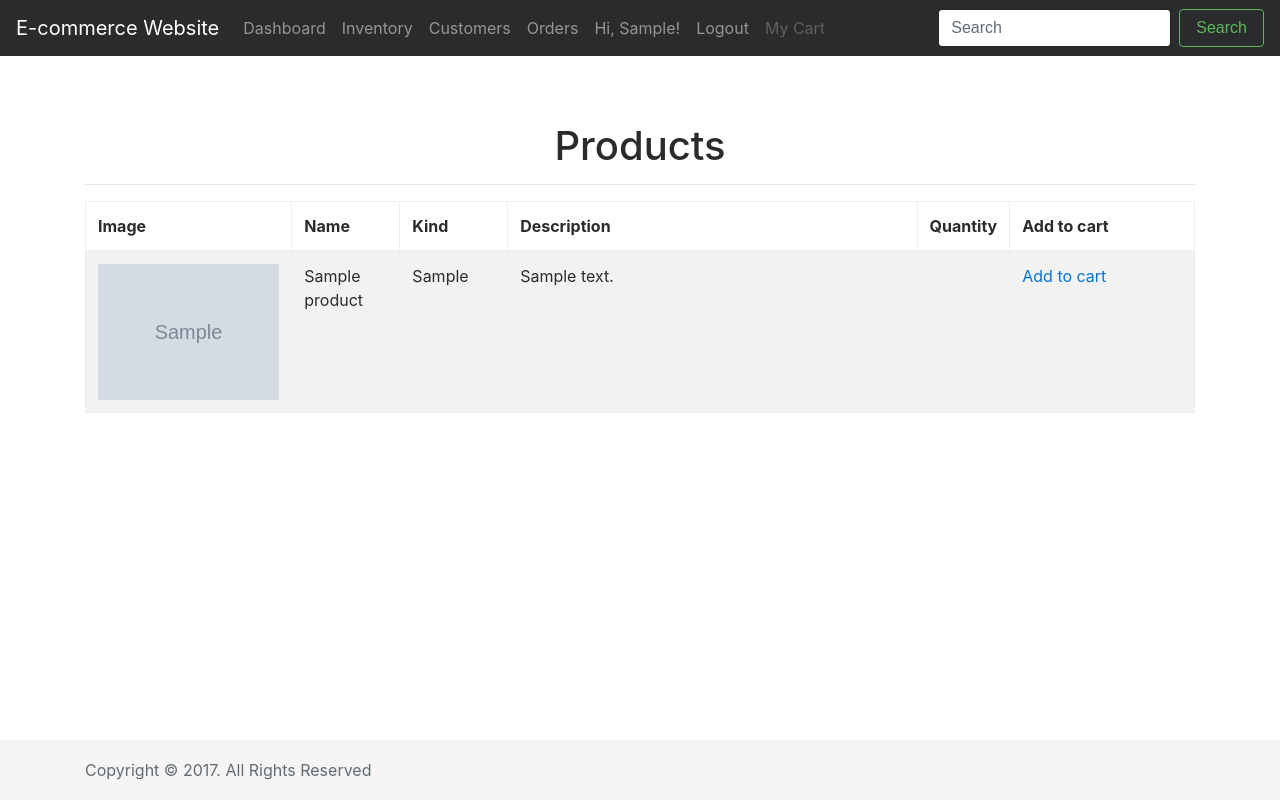
After one commit to velislavgerov/tech-shop, a Flask app: page /shop in a window 1280 px wide. The commit adds this page. Run offline with Flask 2, Linux system fonts and the light colour scheme; a user stored in the database is signed in; tables that the repository leaves empty hold one stand-in row (values such as "Sample post"); grey boxes marked "Sample" are stand-in pictures; parts of the project's set-up code (start-up, migrations or seed data) failed here and were passed over; some libraries are stand-ins or nearby versions.

Commit message:
Products now displayed on user's homepage

```diff
--- a/app/auth/views.py
+++ b/app/auth/views.py
@@ -50,7 +50,7 @@ def login():
             if user.is_admin:
                 return redirect(url_for('home.admin_dashboard'))
             else:
-                return redirect(url_for('home.dashboard'))
+                return redirect(url_for('home.shop'))
 
         # when login details are incorrect
         else:
--- a/app/home/views.py
+++ b/app/home/views.py
@@ -1,5 +1,7 @@
 from flask import abort, render_template
 from flask_login import current_user, login_required
+
+from ..models import Product
 
 from . import home
 
@@ -10,13 +12,16 @@ def homepage():
     """
     return render_template('home/index.html', title="Welcome")
 
-@home.route('/dashboard')
+@home.route('/shop')
 @login_required
-def dashboard():
+def shop():
     """
     Render the dashboard template on the /dashboard route
     """
-    return render_template('home/dashboard.html', title="Dashboard")
+
+    products = Product.query.all()
+
+    return render_template('home/shop.html', products=products, title="Shop")
 
 @home.route('/admin/dashboard')
 @login_required
--- a/app/templates/base.html
+++ b/app/templates/base.html
@@ -32,8 +32,8 @@
               <a class="nav-link" href="#">Orders</a>
             </li>
             {% else %}
-            <li class="nav-item {{ 'active' if request.path == '/dashboard' }}">
-              <a class="nav-link" href="{{ url_for('home.dashboard') }}">Shop<span class="sr-only">(current)</span></a>
+            <li class="nav-item {{ 'active' if request.path == '/shop' }}">
+              <a class="nav-link" href="{{ url_for('home.shop') }}">Shop<span class="sr-only">(current)</span></a>
             </li>
             {% endif %}
             <li class="nav-link"><a><i class="fa fa-user"></i>  Hi, {{ current_user.first_name }}!</a></li>
--- /dev/null
+++ b/app/templates/home/shop.html
@@ -0,0 +1,56 @@
+{% import "bootstrap/utils.html" as utils %}
+{% extends "base.html" %}
+{% block title %}Shop{% endblock %}
+{% block body %}
+<div class="content-section">
+  <div class="outer">
+    <div class="middle">
+      <div class="inner">
+        <br/>
+        {{ utils.flashed_messages() }}
+        <br/>
+        <h1 style="text-align:center;">Products</h1>
+        {% if products %}
+          <hr class="intro-divider">
+          <div class="center">
+            <table class="table table-striped table-bordered">
+              <thead>
+                <tr>
+                  <th width="20%"> Image </th>
+                  <th width="10%"> Name </th>
+                  <th width="10%"> Kind </th>
+                  <th width="40%"> Description </th>
+                  <th width="2%"> Quantity </th>
+                  <th width="18%"> Add to cart </th>
+                </tr>
+              </thead>
+              <tbody>
+              {% for product in products %}
+                <tr>
+                        <td><img src="{{ url_for('static', filename='uploads/' + product.image) if product.image }}" style="max-width:100%" alt="{{ product.name }} Main Image"></td>
+                  <td> {{ product.name }} </td>
+                  <td> {{ product.kind }} </td>
+                  <td> {{ product.description }} </td>
+                  <td> </td>
+                  <td>
+                    <a href="#">
+                      <i class="fa fa-trash"></i> Add to cart
+                    </a>
+                  </td>
+                </tr>
+              {% endfor %}
+              </tbody>
+            </table>
+          </div>
+          <div style="text-align: center">
+        {% else %}
+          <div style="text-align: center">
+            <h3> No products available. </h3>
+            <hr class="intro-divider">
+        {% endif %}
+        </div>
+      </div>
+    </div>
+  </div>
+</div>
+{% endblock %}
```
Also changed, not shown: app/admin/views.py (+4 -5 lines), 1 other file.
